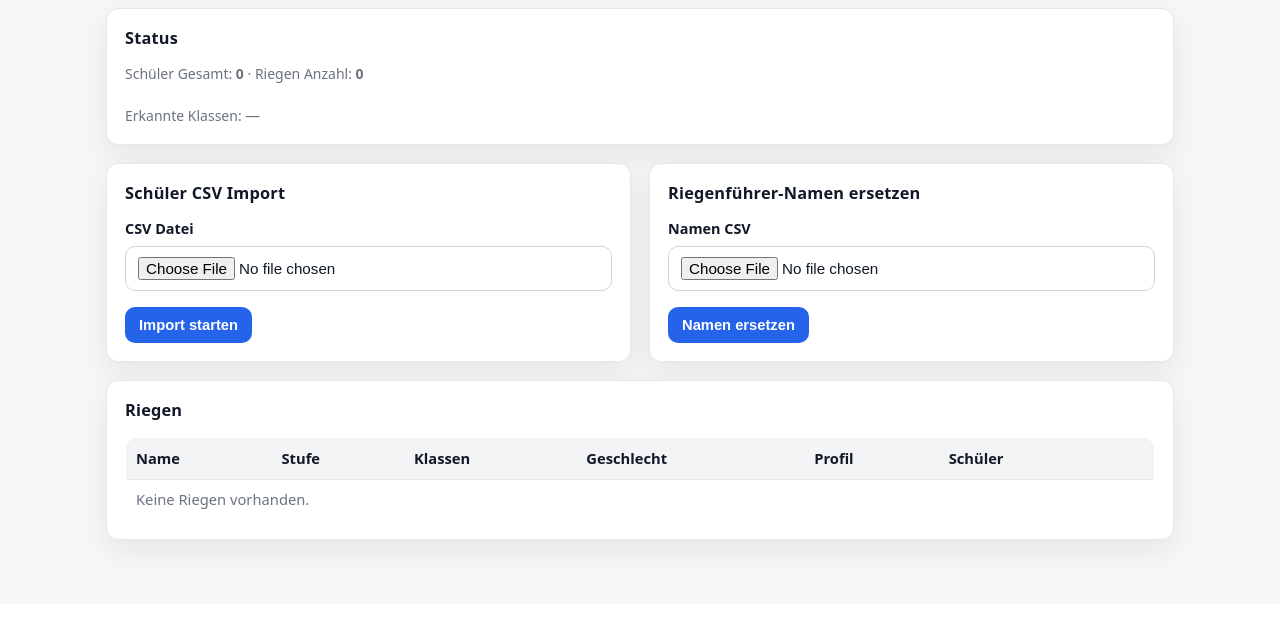
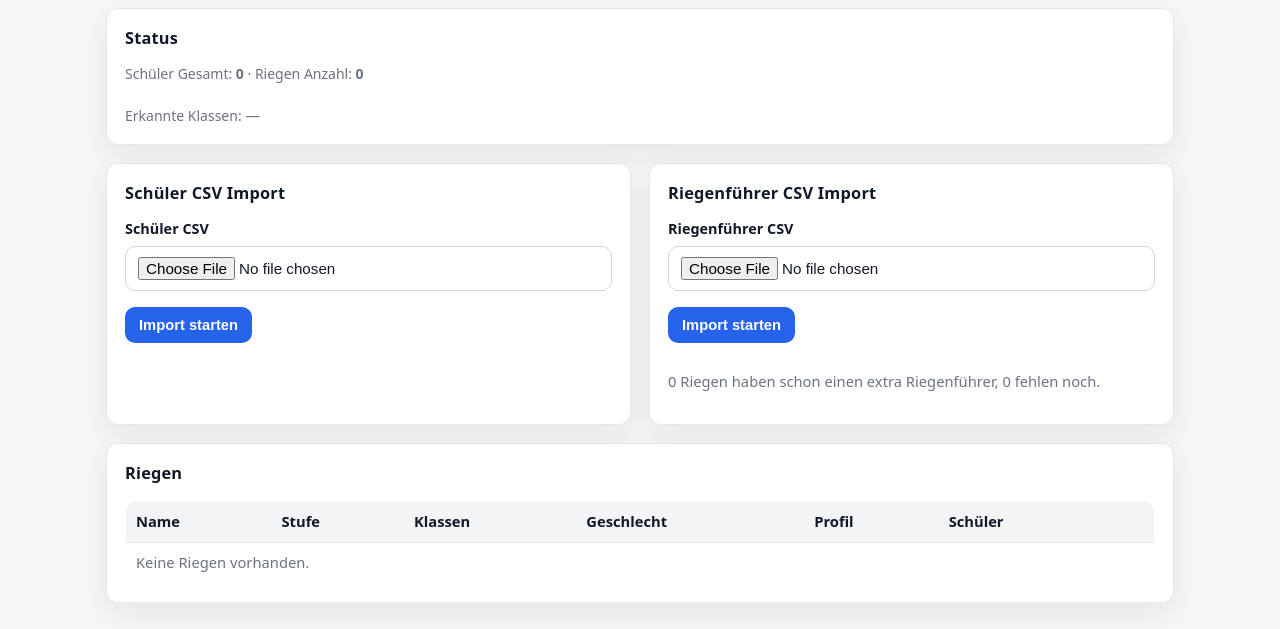
Before and after one commit to GhostCodeByte/bjs-main, a Flask app: page /admin/riegeneinteilung in a window 1280 px wide. Shown: the part 196-825 px from the top of the page. Before the commit the page ends 756 px from the top, so only its background shows below. Run offline with Flask 3, Linux system fonts and the light colour scheme; the visitor is signed in with stand-in values (Sample User, id 1); data that the repository does not hold is empty; some libraries are stand-ins or nearby versions.

Commit message:
Refine admin riegeneinteilung docs and import flow
- add leader-name stats for riegeneinteilung
- rename import labels and button text
- split public and developer documentation

```diff
--- a/app/routes/auth.py
+++ b/app/routes/auth.py
@@ -3,6 +3,7 @@
 import io
 import json
 import logging
+import re
 import secrets
 import shutil
 import tempfile
@@ -37,6 +38,7 @@ from app.services_riegen import (
 
 auth_bp = Blueprint("auth", __name__, template_folder="../templates")
 logger = logging.getLogger(__name__)
+_PLACEHOLDER_RIEGENFUEHRER_RE = re.compile(r"^Riegenfuehrer\s*\d+$", re.IGNORECASE)
 
 # Einfaches In-Memory-Rate-Limit pro IP und Login-Modus.
 _RATE_LIMIT_BUCKETS = {}
@@ -700,6 +702,10 @@ def admin_riegeneinteilung():
             "profil_assigned": 0,
         }
         classes = []
+        leader_name_stats = {
+            "with_extra_leader": 0,
+            "missing_extra_leader": 0,
+        }
     else:
         try:
             riegen = db.get_all_riegen_with_progress()
@@ -720,6 +726,23 @@ def admin_riegeneinteilung():
             }
             classes = []
 
+        leader_name_stats = {
+            "with_extra_leader": sum(
+                1
+                for riege in riegen
+                if not _PLACEHOLDER_RIEGENFUEHRER_RE.match(
+                    str(riege.get("name", "") or "").strip()
+                )
+            ),
+            "missing_extra_leader": sum(
+                1
+                for riege in riegen
+                if _PLACEHOLDER_RIEGENFUEHRER_RE.match(
+                    str(riege.get("name", "") or "").strip()
+                )
+            ),
+        }
+
     return render_template(
         "admin_riegeneinteilung.html",
         dbs=dbs,
@@ -727,6 +750,7 @@ def admin_riegeneinteilung():
         riegen=riegen,
         stats=stats,
         classes=classes,
+        leader_name_stats=leader_name_stats,
         no_database=db is None,
     )
 
--- a/app/templates/admin_riegeneinteilung.html
+++ b/app/templates/admin_riegeneinteilung.html
@@ -296,7 +296,7 @@
                     <input type="hidden" name="csrf_token" value="{{ csrf_token() }}" />
                     <div class="row">
                         <div>
-                            <label for="csv_file">CSV Datei</label>
+                            <label for="csv_file">Schüler CSV</label>
                             <input id="csv_file" name="csv_file" type="file" accept=".csv,text/csv" required />
                         </div>
                     </div>
@@ -308,19 +308,23 @@
 
             <!-- Namen ersetzen -->
             <section class="card">
-                <h3>Riegenführer-Namen ersetzen</h3>
+                <h3>Riegenführer CSV Import</h3>
                 <form method="post" enctype="multipart/form-data" action="{{ url_for('auth.admin_replace_leader_names') }}">
                     <input type="hidden" name="csrf_token" value="{{ csrf_token() }}" />
                     <div class="row">
                         <div>
-                            <label for="leaders_file">Namen CSV</label>
+                            <label for="leaders_file">Riegenführer CSV</label>
                             <input id="leaders_file" name="leaders_file" type="file" accept=".csv,text/csv" required />
                         </div>
                     </div>
                     <div class="btnrow">
-                        <button class="primary" type="submit">Namen ersetzen</button>
+                        <button class="primary" type="submit">Import starten</button>
                     </div>
                 </form>
+                <p class="muted">
+                    {{ leader_name_stats.with_extra_leader }} Riegen haben schon einen extra Riegenführer,
+                    {{ leader_name_stats.missing_extra_leader }} fehlen noch.
+                </p>
             </section>
 
             <!-- Riegen Tabelle -->
```
Also changed, not shown: README.md (deleted), README_DEV.md, docs/readme.md (added), 1 other file.
